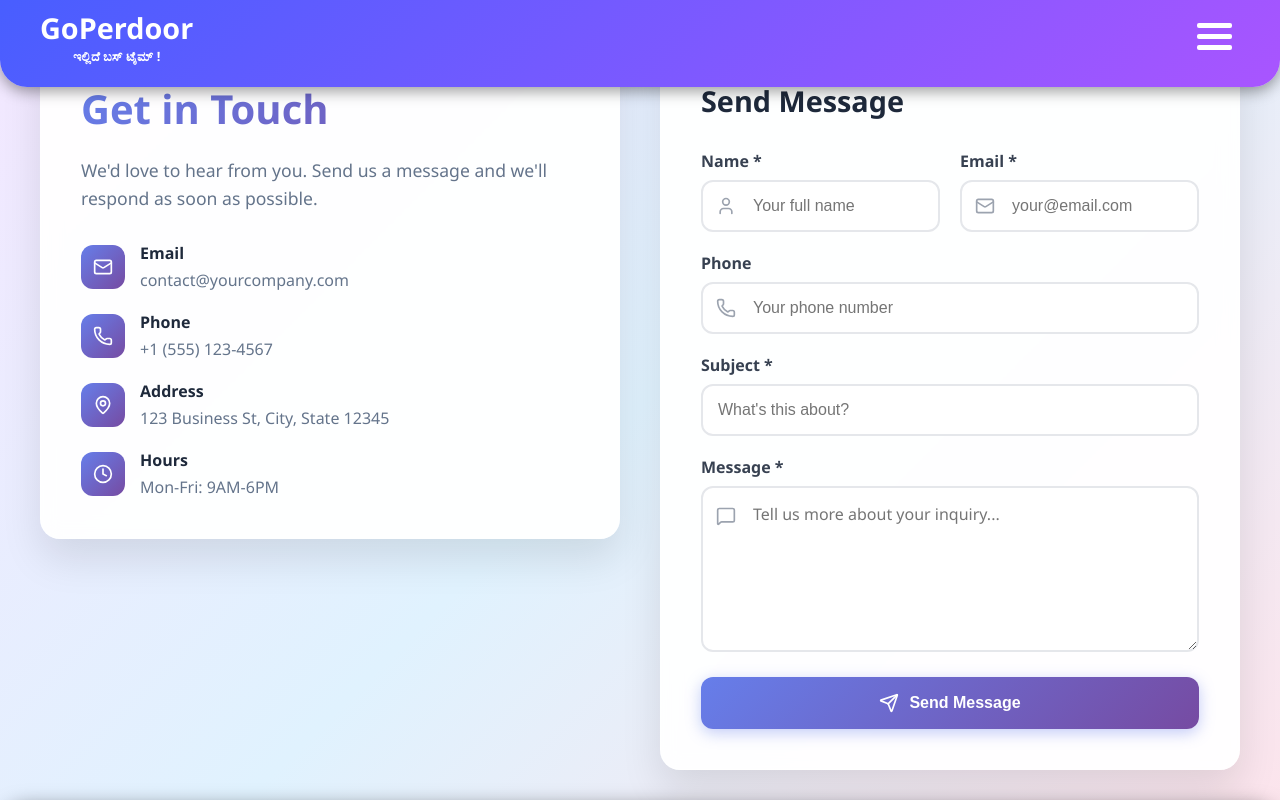
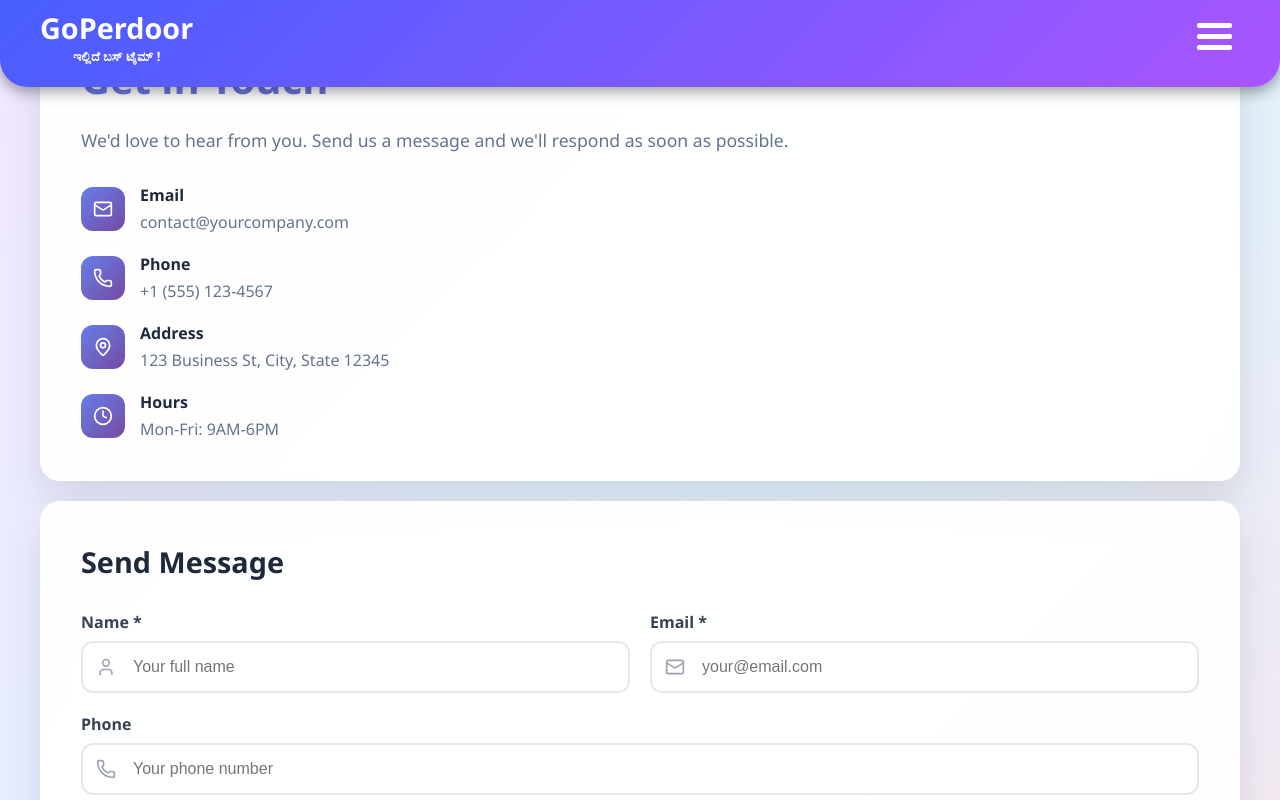
Before and after one commit to goperdoor/bus, a React (Create React App) app in the folder frontend/: page /ContactForm in a window 1280 px wide. Shown: the top 800 px of the page. Built offline with nearby package versions, Linux system fonts and the light colour scheme.

Commit message:
Update ContactForm.js

```diff
--- a/frontend/src/Pages/ContactForm.js
+++ b/frontend/src/Pages/ContactForm.js
@@ -71,7 +71,7 @@ const ContactForm = () => {
     <div style={{
       background: 'linear-gradient(135deg, rgb(243, 231, 255) 0%, rgb(224, 242, 254) 50%, rgb(252, 228, 236) 100%)',
       minHeight: '100vh',
-      padding: '40px 20px'
+      padding: '10px 10px'
     }}>
       <style>
         {`
@@ -99,9 +99,7 @@ const ContactForm = () => {
       <div style={{
         maxWidth: '1200px',
         margin: '0 auto',
-        display: 'grid',
-        gridTemplateColumns: 'repeat(auto-fit, minmax(400px, 1fr))',
-        gap: '40px',
+
         alignItems: 'start'
       }}>
         {/* Contact Information */}
@@ -111,7 +109,8 @@ const ContactForm = () => {
           padding: '40px',
           boxShadow: '0 20px 40px rgba(0, 0, 0, 0.1)',
           backdropFilter: 'blur(10px)',
-          border: '1px solid rgba(255, 255, 255, 0.2)'
+          border: '1px solid rgba(255, 255, 255, 0.2)',
+           marginBottom: '20px'
         }}>
           <h2 style={{
             fontSize: '2.5rem',
```
